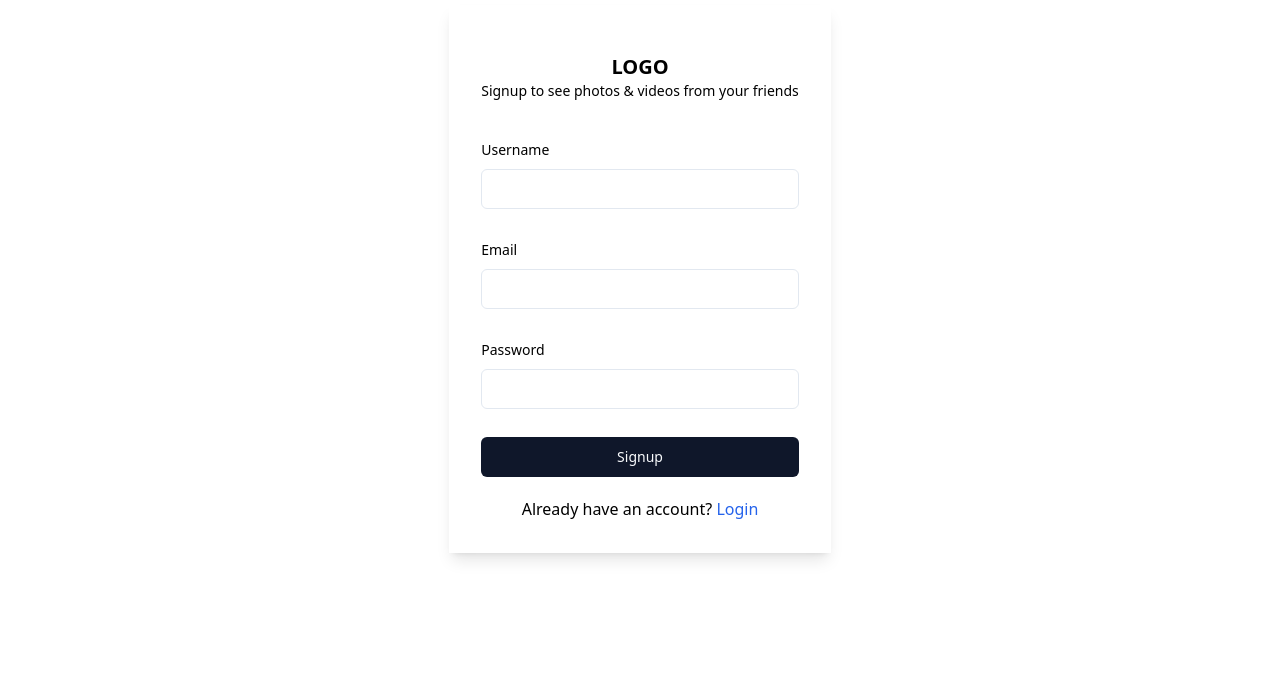
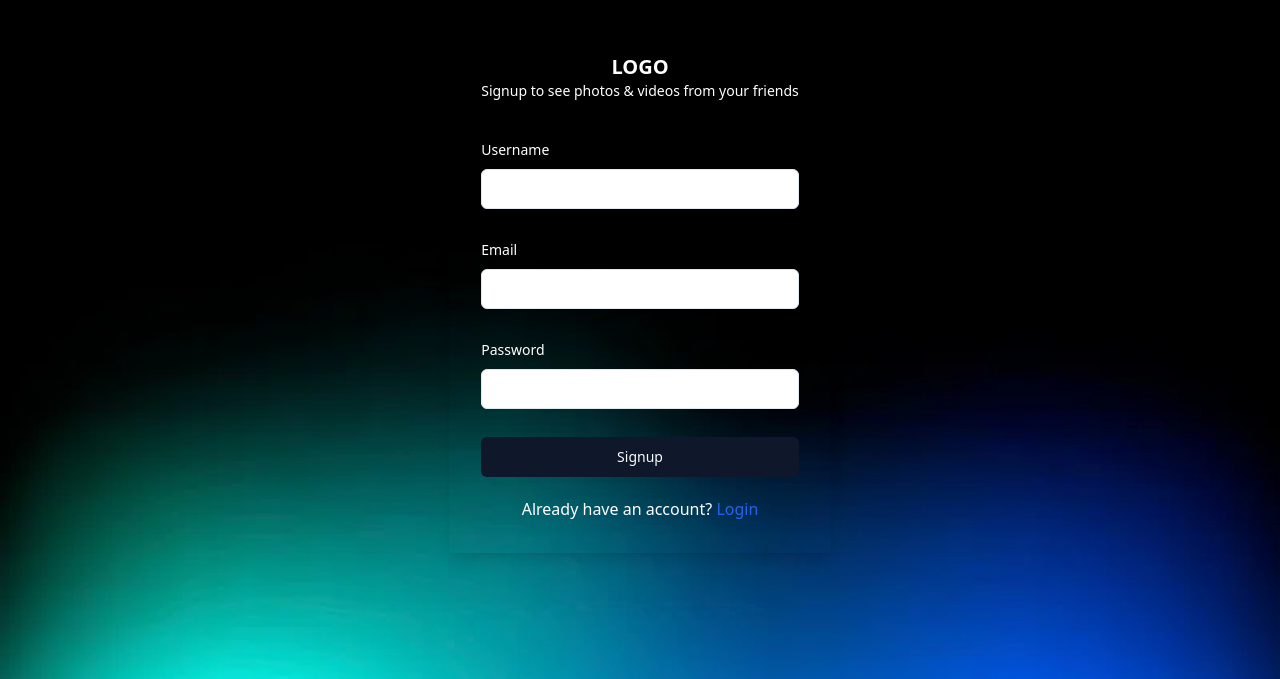
Before and after one commit to SayanDas07/MERN-INSTA_Clone, a React (Vite) app in the folder Frontend/Frontend/: page /signup in a window 1280 px wide. Shown: the part 121-800 px from the top of the page. Built offline with nearby package versions, Linux system fonts and the light colour scheme.

Commit message:
bg change

```diff
--- a/Frontend/Frontend/src/components/MainLayout.jsx
+++ b/Frontend/Frontend/src/components/MainLayout.jsx
@@ -1,15 +1,23 @@
 import React from 'react'
 import { Outlet } from 'react-router-dom'
 import LeftSidebar from './LeftSidebar'
+import backgroundImage from '../assets/back.webp'
+
 
 function MainLayout() {
   return (
-    <div>
-         <LeftSidebar/>
+    <div style={{
+      backgroundImage: `url(${backgroundImage})`,
+      backgroundSize: "cover",
+      backgroundPosition: "center",
+      backgroundRepeat: "no-repeat",
+    }}
+      className="text-white flex items-center justify-center min-h-[calc(100vh-64px)]">
+      <LeftSidebar />
 
-        <div>
-            <Outlet/>
-        </div>
+      <div>
+        <Outlet />
+      </div>
     </div>
   )
 }
--- a/Frontend/Frontend/src/components/Signup.jsx
+++ b/Frontend/Frontend/src/components/Signup.jsx
@@ -7,7 +7,7 @@ import axios from 'axios';
 import { toast } from 'sonner';
 import { Loader2 } from 'lucide-react';
 import { useSelector } from 'react-redux'
-
+import backgroundImage from '../assets/back.webp'
 
 function Signup() {
   const [input, setInput] = useState({
@@ -63,7 +63,15 @@ function Signup() {
     }
   }, [])
   return (
-    <div className='flex items-center w-screen h-screen justify-center'>
+    <div className='flex items-center w-screen h-screen justify-center text-white min-h-[calc(100vh-64px)]'
+      style={{
+        backgroundImage: `url(${backgroundImage})`,
+        backgroundSize: "cover",
+        backgroundPosition: "center",
+        backgroundRepeat: "no-repeat",
+      }}
+
+    >
       <form onSubmit={signupHandeler} className='shadow-lg flex flex-col gap-5 p-8'>
         <div className='my-4'>
           <h1 className='text-center font-bold text-xl'>LOGO</h1>
@@ -76,7 +84,7 @@ function Signup() {
             name="username"
             value={input.username}
             onChange={handleChange}
-            className="focus-visible:ring-transparent my-2"
+            className="focus-visible:ring-transparent my-2 text-black"
           />
         </div>
         <div>
@@ -86,7 +94,7 @@ function Signup() {
             name="email"
             value={input.email}
             onChange={handleChange}
-            className="focus-visible:ring-transparent my-2"
+            className="focus-visible:ring-transparent my-2 text-black"
           />
         </div>
         <div>
@@ -96,7 +104,7 @@ function Signup() {
             name="password"
             value={input.password}
             onChange={handleChange}
-            className="focus-visible:ring-transparent my-2"
+            className="focus-visible:ring-transparent my-2 text-black"
           />
         </div>
         {
```
